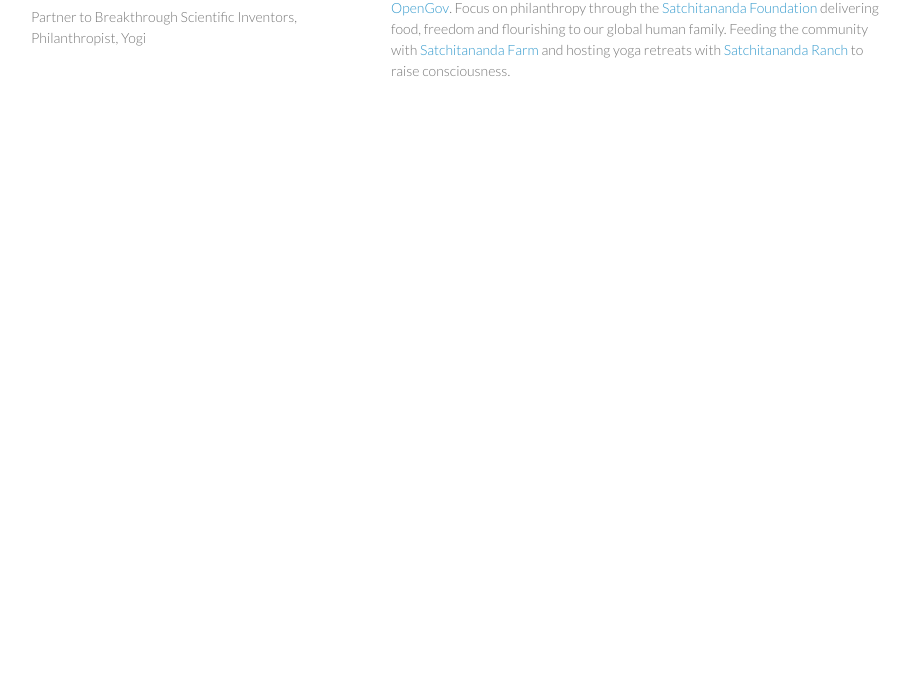
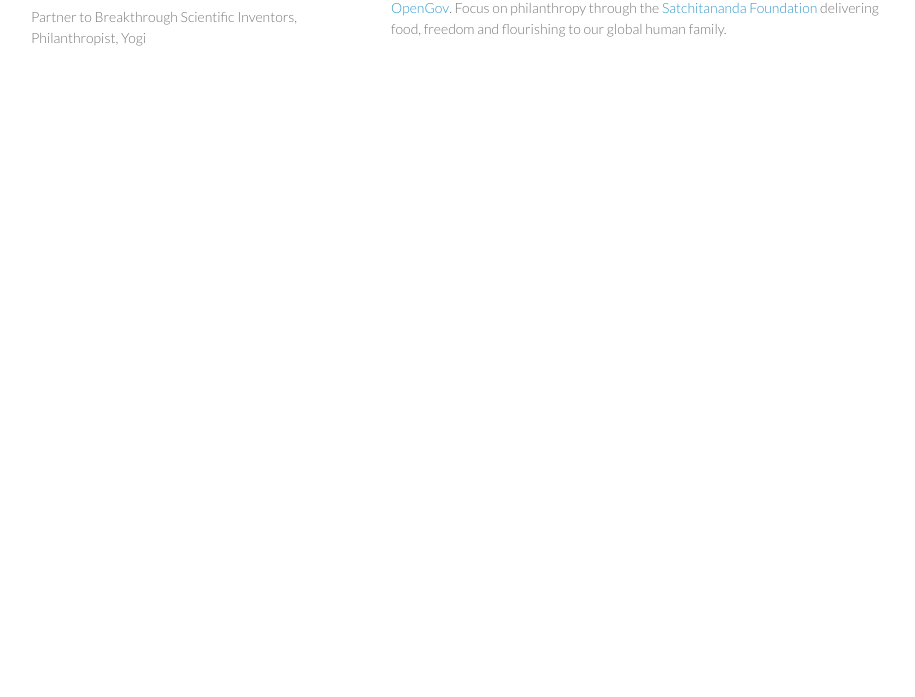
Before and after one commit to dasloss/dakinsloss.github.io, a plain HTML site: page index.html in a window 1280 px wide. Shown: the part 103-800 px from the top of the page, without its empty margins (179-1094 px from the left). Drawn offline with Linux system fonts and the light colour scheme.

Commit message:
Update index.html

```diff
--- a/index.html
+++ b/index.html
@@ -19,7 +19,7 @@
         <p>Partner to Breakthrough Scientific Inventors, Philanthropist, Yogi</p>
       </header>
       <section>
-        <p>Founder of <a href="http://primemoverslab.com">Prime Movers Lab</a> where we invest in breakthrough scientific inventions transforming billions of lives. Previously served as Founding CEO of <a href="http://tachyus.com">Tachyus</a> and <a href="http://opengov.com">OpenGov</a>. Focus on philanthropy through the <a href="http://satchitananda.foundation">Satchitananda Foundation</a> delivering food, freedom and flourishing to our global human family. Feeding the community with <a href="http://satchitanandafarm.com">Satchitananda Farm</a> and hosting yoga retreats with <a href="http://satchitanandaranch.com">Satchitananda Ranch</a> to raise consciousness.</p>
+        <p>Founder of <a href="http://primemoverslab.com">Prime Movers Lab</a> where we invest in breakthrough scientific inventions transforming billions of lives. Previously served as Founding CEO of <a href="http://tachyus.com">Tachyus</a> and <a href="http://opengov.com">OpenGov</a>. Focus on philanthropy through the <a href="http://satchitananda.foundation">Satchitananda Foundation</a> delivering food, freedom and flourishing to our global human family.</p>
       </section>
     </div>
     <script src="javascripts/scale.fix.js"></script>
```
